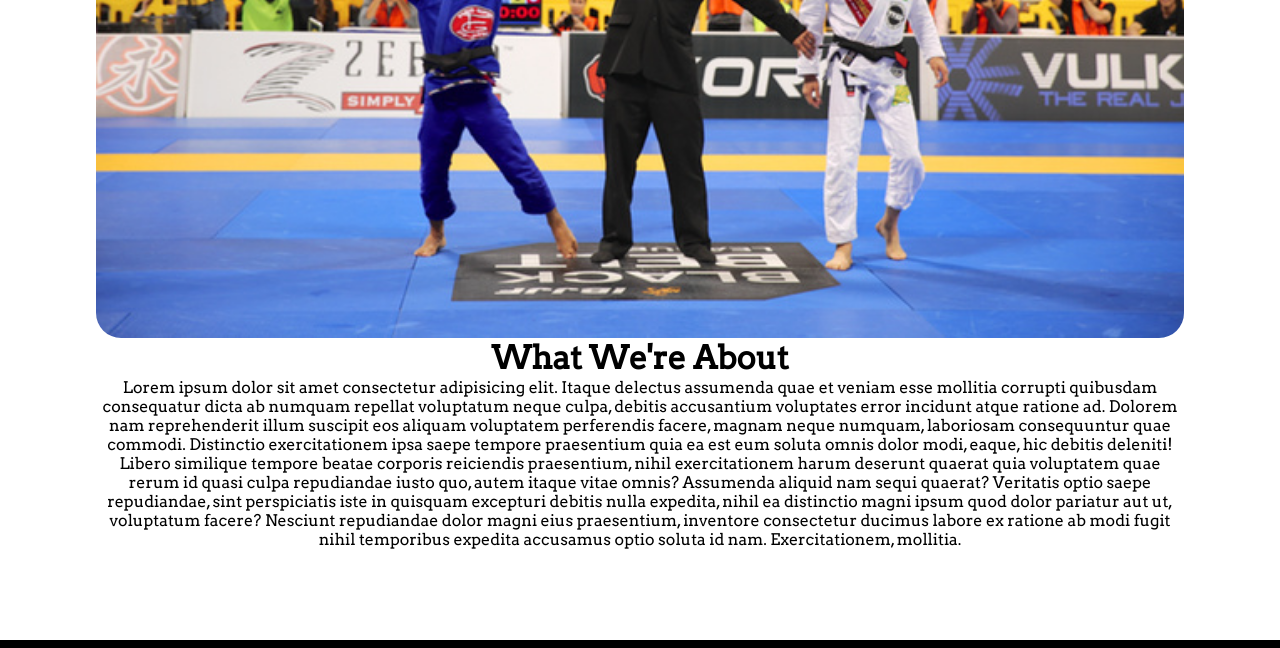
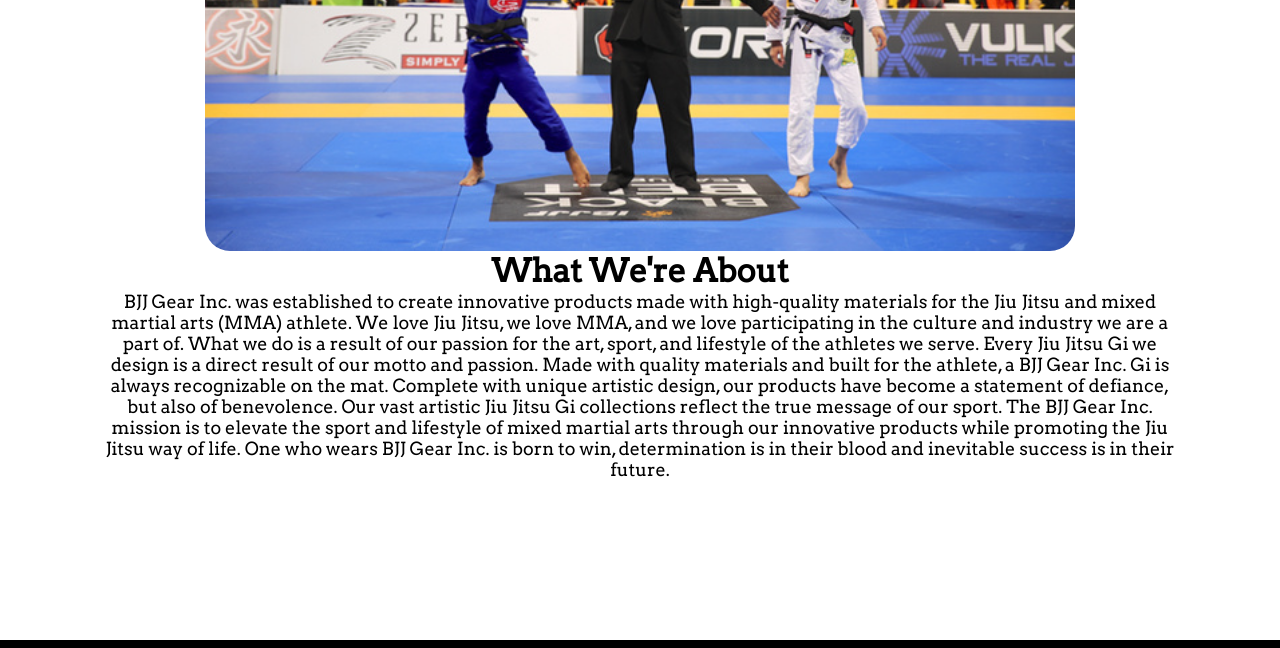
Before and after one commit to Bperez4197/BJJ-Website, a plain HTML site: page about.html in a window 1280 px wide. Shown: the part 545-1193 px from the top of the page. Drawn offline with Linux system fonts and the light colour scheme.

Commit message:
finishing touches

```diff
--- a/about.html
+++ b/about.html
@@ -23,23 +23,21 @@
       <img src="./BJJ-winner.jpg" alt="BJJ competition judging" />
       <h1>What We're About</h1>
       <p>
-        Lorem ipsum dolor sit amet consectetur adipisicing elit. Itaque delectus
-        assumenda quae et veniam esse mollitia corrupti quibusdam consequatur
-        dicta ab numquam repellat voluptatum neque culpa, debitis accusantium
-        voluptates error incidunt atque ratione ad. Dolorem nam reprehenderit
-        illum suscipit eos aliquam voluptatem perferendis facere, magnam neque
-        numquam, laboriosam consequuntur quae commodi. Distinctio exercitationem
-        ipsa saepe tempore praesentium quia ea est eum soluta omnis dolor modi,
-        eaque, hic debitis deleniti! Libero similique tempore beatae corporis
-        reiciendis praesentium, nihil exercitationem harum deserunt quaerat quia
-        voluptatem quae rerum id quasi culpa repudiandae iusto quo, autem itaque
-        vitae omnis? Assumenda aliquid nam sequi quaerat? Veritatis optio saepe
-        repudiandae, sint perspiciatis iste in quisquam excepturi debitis nulla
-        expedita, nihil ea distinctio magni ipsum quod dolor pariatur aut ut,
-        voluptatum facere? Nesciunt repudiandae dolor magni eius praesentium,
-        inventore consectetur ducimus labore ex ratione ab modi fugit nihil
-        temporibus expedita accusamus optio soluta id nam. Exercitationem,
-        mollitia.
+        BJJ Gear Inc. was established to create innovative products made with
+        high-quality materials for the Jiu Jitsu and mixed martial arts (MMA)
+        athlete. We love Jiu Jitsu, we love MMA, and we love participating in
+        the culture and industry we are a part of. What we do is a result of our
+        passion for the art, sport, and lifestyle of the athletes we serve.
+        Every Jiu Jitsu Gi we design is a direct result of our motto and
+        passion. Made with quality materials and built for the athlete, a BJJ
+        Gear Inc. Gi is always recognizable on the mat. Complete with unique
+        artistic design, our products have become a statement of defiance, but
+        also of benevolence. Our vast artistic Jiu Jitsu Gi collections reflect
+        the true message of our sport. The BJJ Gear Inc. mission is to elevate
+        the sport and lifestyle of mixed martial arts through our innovative
+        products while promoting the Jiu Jitsu way of life. One who wears BJJ
+        Gear Inc. is born to win, determination is in their blood and inevitable
+        success is in their future.
       </p>
     </div>
 
--- a/styles/index.scss
+++ b/styles/index.scss
@@ -85,7 +85,7 @@ ul a {
   flex-direction: column;
   justify-content: center;
   margin: 0 auto;
-  padding-top: 10px;
+  padding-top: 50px;
 }
 
 .wrapper-products {
@@ -138,10 +138,10 @@ ul a {
     border: none;
     border-radius: 25px;
     .name {
-      padding-left: 35px;
+      padding-left: 30px;
     }
     .email {
-      padding-left: 37px;
+      padding-left: 30px;
     }
     input {
       font-size: 24px;
@@ -150,6 +150,7 @@ ul a {
     textarea {
       width: 77.5%;
       height: 200px;
+      margin-left: 4px;
     }
     .email-btn {
       height: 50px;
@@ -176,9 +177,9 @@ ul a {
   flex-direction: column;
   justify-content: center;
   margin: 0 auto;
-  padding-top: 10px;
+  align-items: center;
   img {
-    width: 100%;
+    width: 80%;
     border-radius: 25px;
   }
   h1 {
@@ -186,6 +187,7 @@ ul a {
   }
   p {
     text-align: center;
+    font-size: 18px;
   }
 }
 
@@ -194,9 +196,9 @@ ul a {
   justify-content: space-between;
   width: 100%;
   height: 33%;
-  padding-top: 40px;
+  padding-top: 55px;
   img {
-    height: 100%;
+    height: 75%;
     width: 47.5%;
     border-radius: 50%;
     box-shadow: rgba(0, 0, 0, 0.24) 10px 10px 10px 10px;
@@ -282,7 +284,8 @@ ul a {
   flex-direction: row;
   height: 33%;
   width: 100%;
-  padding-top: 60px;
+  padding-top: 150px;
+  margin-bottom: 150px;
   div {
     display: flex;
     justify-content: center;
```
Also changed, not shown: index.html (+5 -9 lines), styles/index.css, 1 other file.
